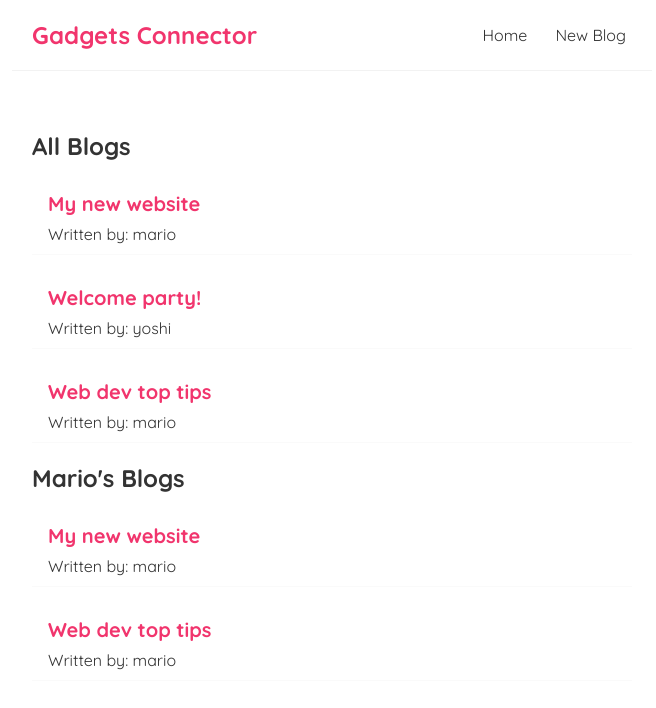
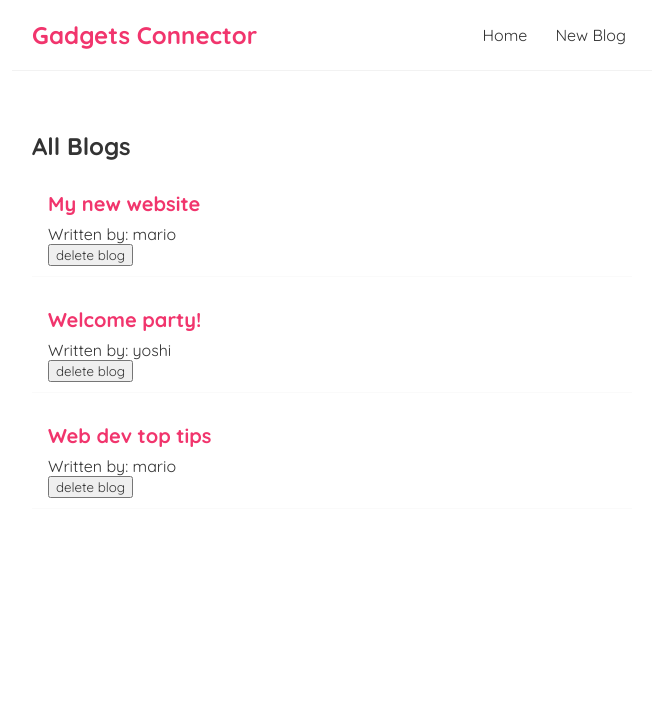
Before and after one commit to hari13haran/gc-blog, a React (Create React App) app: page / in a window 1280 px wide. Shown: the top 708 px of the page, without its empty margins (308-964 px from the left). Built offline with nearby package versions, Linux system fonts and the light colour scheme.

Commit message:
pass method as props + delete blog button

```diff
--- a/src/BlogList.js
+++ b/src/BlogList.js
@@ -1,6 +1,6 @@
-const BlogList = (props) => {
-    const blogs = props.blogs
-    const title = props.title
+const BlogList = ({ blogs, title, handleDelete }) => {
+    // const blogs = props.blogs
+    // const title = props.title
     return (
         <div className="blog-list">
             <h2>{title}</h2>
@@ -8,6 +8,7 @@
                 <div className="blog-preview" key={blog.id}>
                     <h2>{blog.title}</h2>
                     <p>Written by: {blog.author}</p>
+                    <button onClick={ () => handleDelete(blog.id)}>delete blog</button>
                 </div>
             ))}
         </div>
--- a/src/Home.js
+++ b/src/Home.js
@@ -22,6 +22,11 @@
         { title: 'Web dev top tips', body: 'lorem ipsum...', author: 'mario', id: 3 }
     ]);
 
+    const handleDelete = (id) => {
+        const newBlogs = blogs.filter((blog) => blog.id !== id);
+        setBlogs(newBlogs);
+    }
+
     return (
         <div className="home">
 
@@ -32,9 +37,9 @@
                 handleClickArgument('hari', event)
             }}>Click Name</button> */}
 
-            <BlogList blogs={blogs} title="All Blogs" />
+            <BlogList blogs={blogs} title="All Blogs" handleDelete={handleDelete} />
 
-            <BlogList blogs={blogs.filter((blog) => blog.author === 'mario')} title="Mario's Blogs" />
+            {/* <BlogList blogs={blogs.filter((blog) => blog.author === 'mario')} title="Mario's Blogs" /> */}
 
         </div>
      );
```
